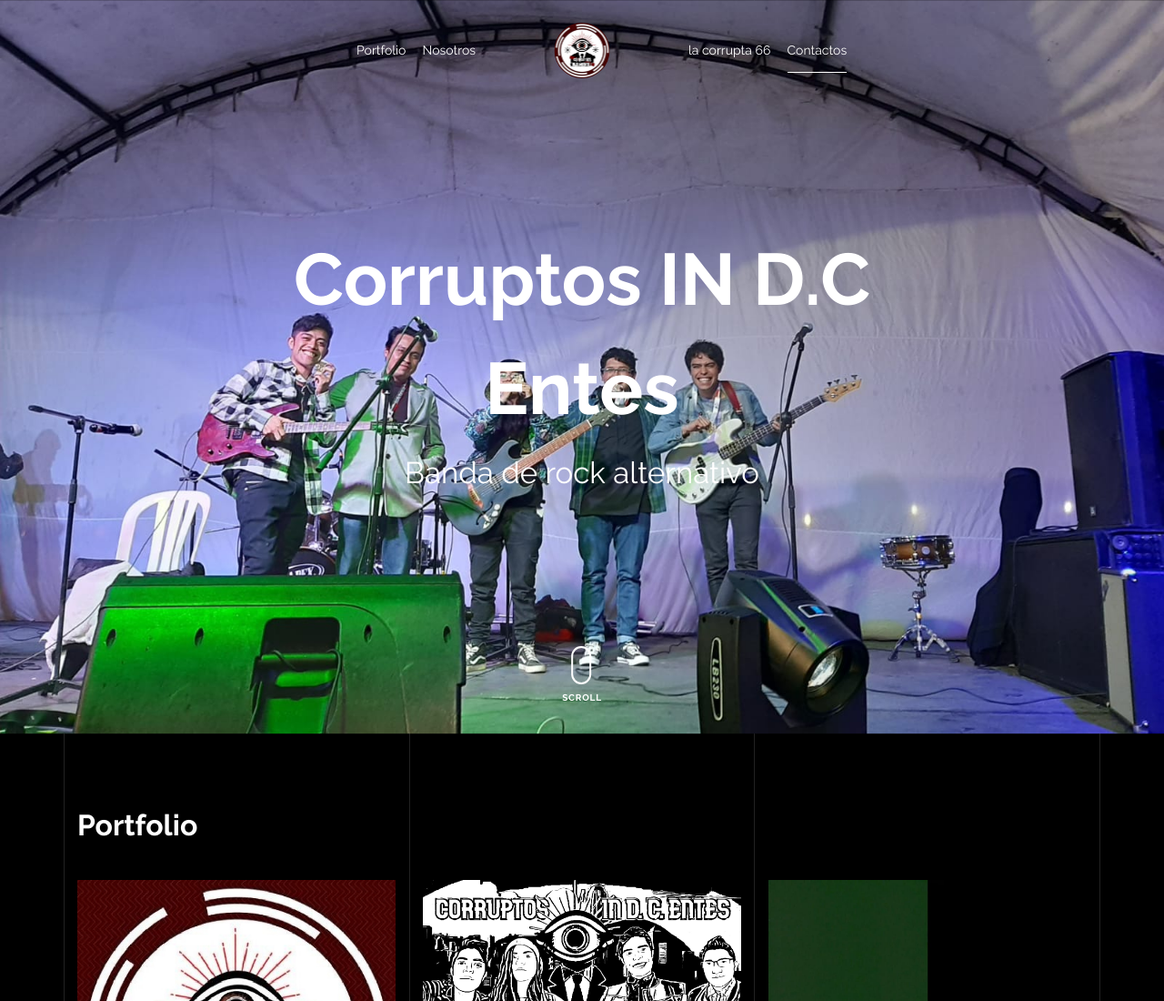
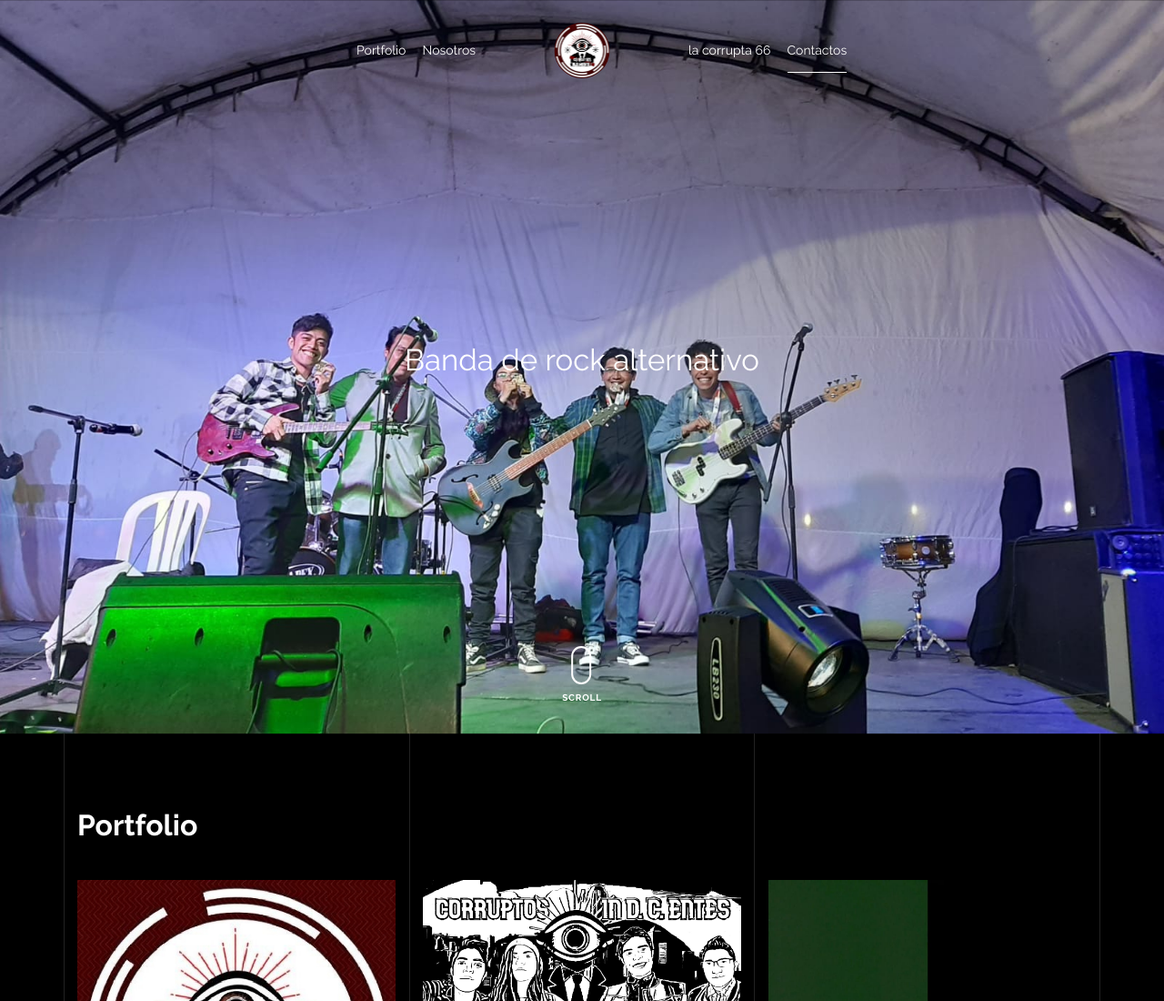
Before and after one commit to CristianMoreno-182/Loscorruptosindcentes, a plain HTML site: page index.html in a window 1280 px wide. Shown: the top 1100 px of the page at 91% size. Drawn offline with nearby package versions, Linux system fonts and the light colour scheme; files whose address does not match are found by name.

Commit message:
Update index.html

```diff
--- a/index.html
+++ b/index.html
@@ -89,7 +89,7 @@
           <div class="row align-items-center">
 
             <div class="col-md-7 mx-auto text-center">
-              <h1 class="heading gsap-reveal-hero">Corruptos IN D.C Entes</h1>
+
               <h2 class="subheading gsap-reveal-hero">Banda de rock alternativo</h2>
             </div>
 
```
